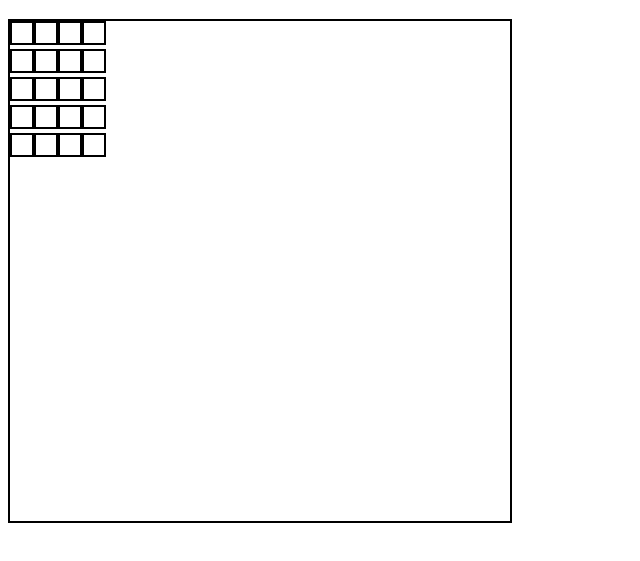
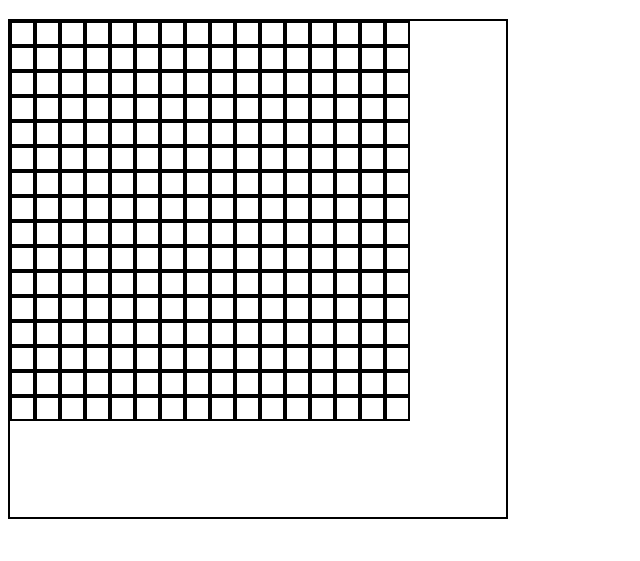
Before and after one commit to 9James9/etch-a-sketch, a plain HTML site: page index.html in a window 1280 px wide. Shown: the part 61-622 px from the top of the page, without its empty margins (0-640 px from the left). Drawn offline with Linux system fonts and the light colour scheme.

Commit message:
made grid

```diff
--- a/index.html
+++ b/index.html
@@ -12,6 +12,8 @@
     <header>
         <h1 id = "header">Etch-a-sketch</h1>
     </header>
-    <div id = "container"></div>
+    <div id = "container">
+        <div id = "grid-container"></div>
+    </div>
 </body>
 </html>
--- a/script.js
+++ b/script.js
@@ -1,24 +1,28 @@
 let container = document.querySelector('#container')
-container.textContent = ""
 
- /*function genDivs (size) {
- grid.style.gridTemplateColumns = `repeat(${size}, 1fr)`
- grid.style.gridTemplateRows = `repeat(${size}, 1fr)`
+let size = 16;
+let gridContainer = document.querySelector('#grid-container')
+const maxWidth = 400;
+const maxHeight = 400;
+function makeBlocks() {
+
+
+  for (let i = 0; i < size; i++) {
+    let row = document.createElement('div');
+    row.className = "row";
+
+    for (let j = 0; j < size; j++) {
+      let box = document.createElement('div');
+      box.className = "box";
+      row.appendChild(box);
+    }
+    document.getElementById('grid-container').appendChild(row);
+
+    var boxes = document.getElementsByClassName("box");
+    for (k = 0; k < boxes.length; k++) {
+      boxes[k].style.width = maxWidth / size + "px";
+      boxes[k].style.height = maxWidth / size + "px";
+    }
+  }
 }
-*/
-function genDivs (size) {
-    let e = container
-    for (var i = 0; i < size; i++) {
-        let row = document.createElement('div')
-        row.className = "row"
-        e.appendChild(row)
-        for (let x = 1; x < size; x++) {
-            let cell = document.createElement('div')
-            cell.className = "grid"
-            row.appendChild(cell)
-        }
-    }
-    //e.appendChild(row)
-
-}
-genDivs(5)
+makeBlocks()
--- a/style.css
+++ b/style.css
@@ -2,11 +2,18 @@
     border: 2px solid black;
     width: 500px;
     height: 500px;
+    box-sizing: border-box;
 }
-.grid {
+.box {
     border: 2px solid black;
-    display: inline-grid;
-    padding: 0px;
-    grid-template-rows: 20px 1fr;
-    grid-template-columns: 20px 1fr;
+    display: inline-block;
+    box-sizing: border-box;
 }
+#grid-container {
+    display: inline-block;
+}
+.row {
+    display: block;
+    width: 100%;
+    font-size: 0;
+}
```
